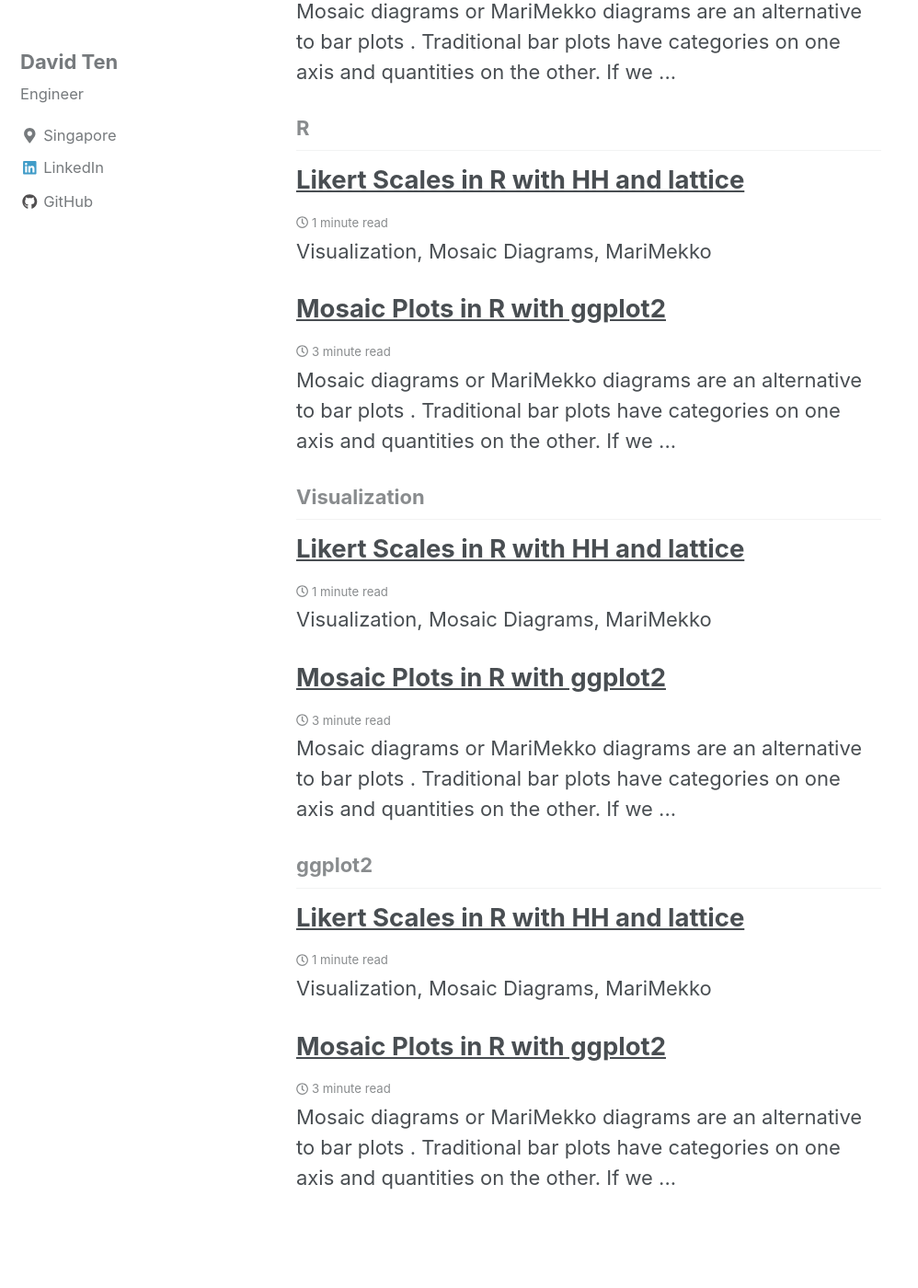
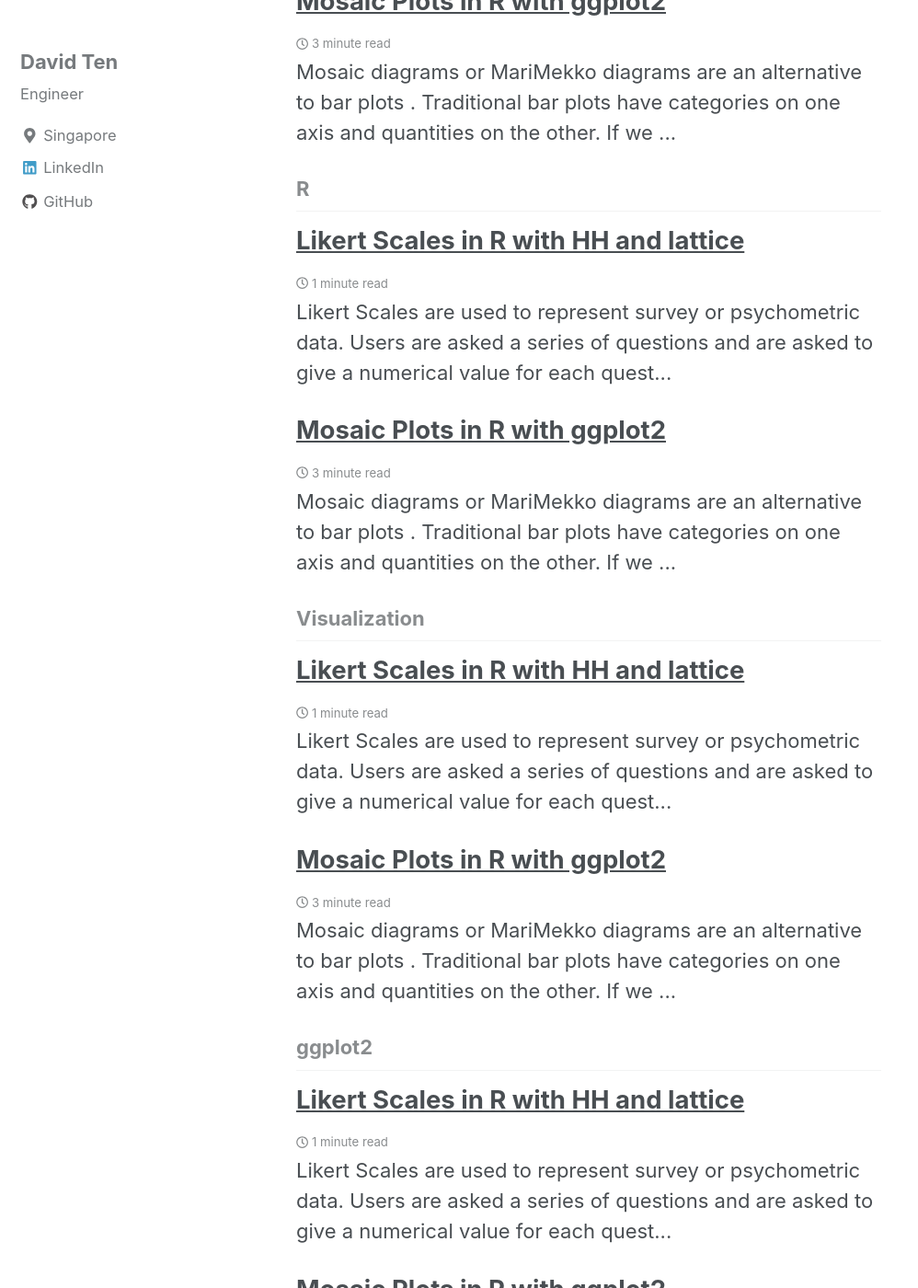
Before and after one commit to xang1234/xang1234.github.io, a Jekyll site: the page built from _pages/Visualizations.md, in a window 1280 px wide and 1400 px high, scrolled down 765 px. Shown: the whole window at 92% size, without its empty margins (0-998 px from the left). Built offline with Jekyll 4.4.1, drawn with Linux system fonts in a browser that asks for light colours; nearby versions of some CDN libraries; some of the changed text lies outside the part shown.

````diff
--- a/_data/navigation.yml
+++ b/_data/navigation.yml
@@ -2,6 +2,8 @@
 main:
   - title: "About"
     url: /about/
+  - title: "Machine Learning"
+    url: /machine-learning/
   - title: "Visualizations"
     url: /visualizations/
   # - title: "About"
--- a/_posts/2018-08-05-likert.md
+++ b/_posts/2018-08-05-likert.md
@@ -2,10 +2,10 @@
 title: "Likert Scales in R with HH and lattice"
 date: 2018-08-05
 tags: [Visualization, Likert,  ggplot2,R]
-excerpt: "Visualization, Mosaic Diagrams, MariMekko"
+excerpt: "Likert Scales are used to represent survey or psychometric data. Users are asked a series of questions and are asked to give a numerical value for each question. User responses to multiple questions are centered around the neutral mark and they are an easy way to see survey responses are positive or negative."
 ---
 ### Introduction
-[Liker Scales](https://en.wikipedia.org/wiki/Likert_scale) is used to represent survey or psychometric data. Users are asked a series of questions and are asked to give a numerical value for each question. User responses to multiple questions are centered around the neutral mark and they are an easy way to see survey responses are positive or negative.
+[Likert Scales](https://en.wikipedia.org/wiki/Likert_scale) are used to represent survey or psychometric data. Users are asked a series of questions and are asked to give a numerical value for each question. User responses to multiple questions are centered around the neutral mark and they are an easy way to see survey responses are positive or negative.
 {: style="text-align: justify;"}
 
 ### Data
@@ -61,3 +61,6 @@ sub= list("Satisfaction Rating",x=unit(.57, "npc")),
 xlim=c(-40,-20,0,20,40,60,80,100),resize.height.tuning=1)
 ```
 <img src="{{site.url }}{{site.baseurl }}/images/likert/likert_cat.jpeg" alt="">
+
+
+Refer to [this article](https://www.jstatsoft.org/article/view/v057i05) by Heiberger and Robbins for explanations about the likert scale function in HH
````
Also changed, not shown: _pages/machine-learning.md (added, +17 -0 lines).
